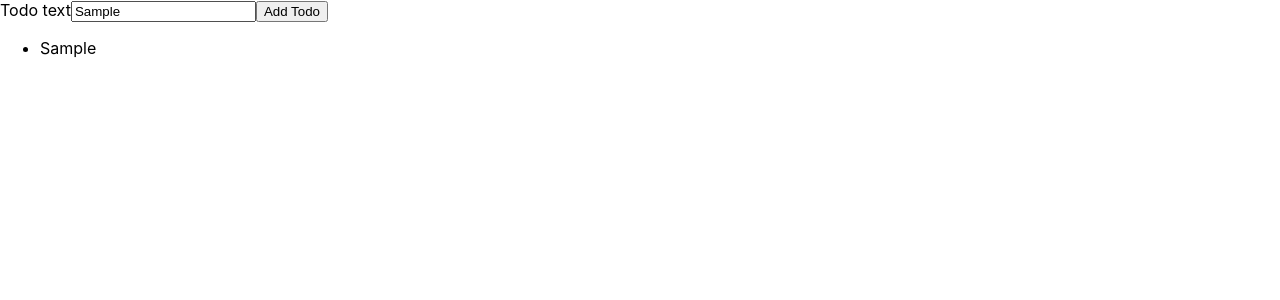
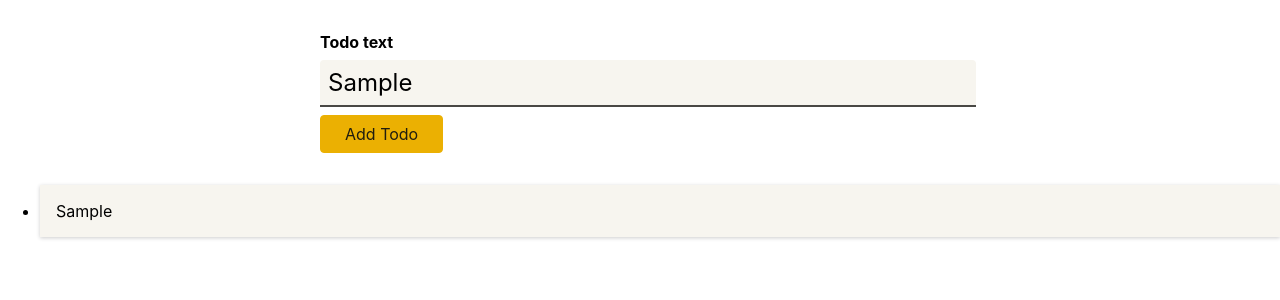
Before and after one commit to GabrielOliveira-1/typescript-demo, a React (Create React App) app in the folder react-ts/: page / in a window 1280 px wide. Both pictures are taken after typing "Sample" into the empty fields and a click on the button "Add Todo". Shown: the top 300 px of the page. Built offline with nearby package versions, Linux system fonts and the light colour scheme.

Commit message:
Add styling
- Implement styling to improve app visual

```diff
--- /dev/null
+++ b/react-ts/src/components/NewTodo.module.css
@@ -0,0 +1,41 @@
+.form {
+  width: 40rem;
+  margin: 2rem auto;
+}
+
+.form label {
+  display: block;
+  font-weight: bold;
+  margin-bottom: 0.5rem;
+}
+
+.form input {
+  display: block;
+  width: 100%;
+  font: inherit;
+  font-size: 1.5rem;
+  padding: 0.5rem;
+  border-radius: 4px;
+  background-color: #f7f5ef;
+  border: none;
+  border-bottom: 2px solid #494844;
+  border-bottom-right-radius: 0;
+  border-bottom-left-radius: 0;
+  margin-bottom: 0.5rem;
+}
+
+.form button {
+  font: inherit;
+  background-color: #ebb002;
+  border: 1px solid #ebb002;
+  color: #201d0f;
+  padding: 0.5rem 1.5rem;
+  border-radius: 4px;
+  cursor: pointer;
+}
+
+.form button:hover,
+.form button:active {
+  background-color: #ebc002;
+  border-color: #ebc002;
+}
--- a/react-ts/src/components/NewTodo.tsx
+++ b/react-ts/src/components/NewTodo.tsx
@@ -1,4 +1,6 @@
 import { useRef } from "react";
+
+import classes from "./NewTodo.module.css";
 
 const NewTodo: React.FC<{ onAddTodo: (text: string) => void }> = (props) => {
   const todoTextInputRef = useRef<HTMLInputElement>(null);
@@ -17,7 +19,7 @@
   };
 
   return (
-    <form onSubmit={submitHandler}>
+    <form onSubmit={submitHandler} className={classes.form}>
       <label htmlFor="text">Todo text</label>
       <input type="text" id="text" ref={todoTextInputRef} />
       <button>Add Todo</button>
--- /dev/null
+++ b/react-ts/src/components/TodoItem.module.css
@@ -0,0 +1,6 @@
+.item {
+  margin: 1rem 0;
+  box-shadow: 0 1px 4px rgba(0, 0, 0, 0.2);
+  padding: 1rem;
+  background-color: #f7f5ef;
+}
--- a/react-ts/src/components/TodoItem.tsx
+++ b/react-ts/src/components/TodoItem.tsx
@@ -1,5 +1,7 @@
+import classes from "./TodoItem.module.css";
+
 const TodoItem: React.FC<{ text: string }> = (props) => {
-  return <li>{props.text}</li>;
+  return <li className={classes.item}>{props.text}</li>;
 };
 
 export default TodoItem;
--- /dev/null
+++ b/react-ts/src/components/Todos.module.css
@@ -0,0 +1,6 @@
+.todos {
+  list-style: none;
+  margin: 2rem auto;
+  padding: 0;
+  width: 40rem;
+}
--- a/react-ts/src/components/Todos.tsx
+++ b/react-ts/src/components/Todos.tsx
@@ -1,10 +1,11 @@
 import React from "react";
 import Todo from "../models/todo";
 import TodoItem from "./TodoItem";
+import classes from "./Todos.module.css";
 
 const Todos: React.FC<{ items: Todo[] }> = (props) => {
   return (
-    <ul>
+    <ul className={classes.todo}>
       {props.items.map((item) => (
         <TodoItem key={item.id} text={item.text} />
       ))}
--- /dev/null
+++ b/react-ts/src/typings.d.ts
@@ -0,0 +1 @@
+declare module "*.module.css";
```
